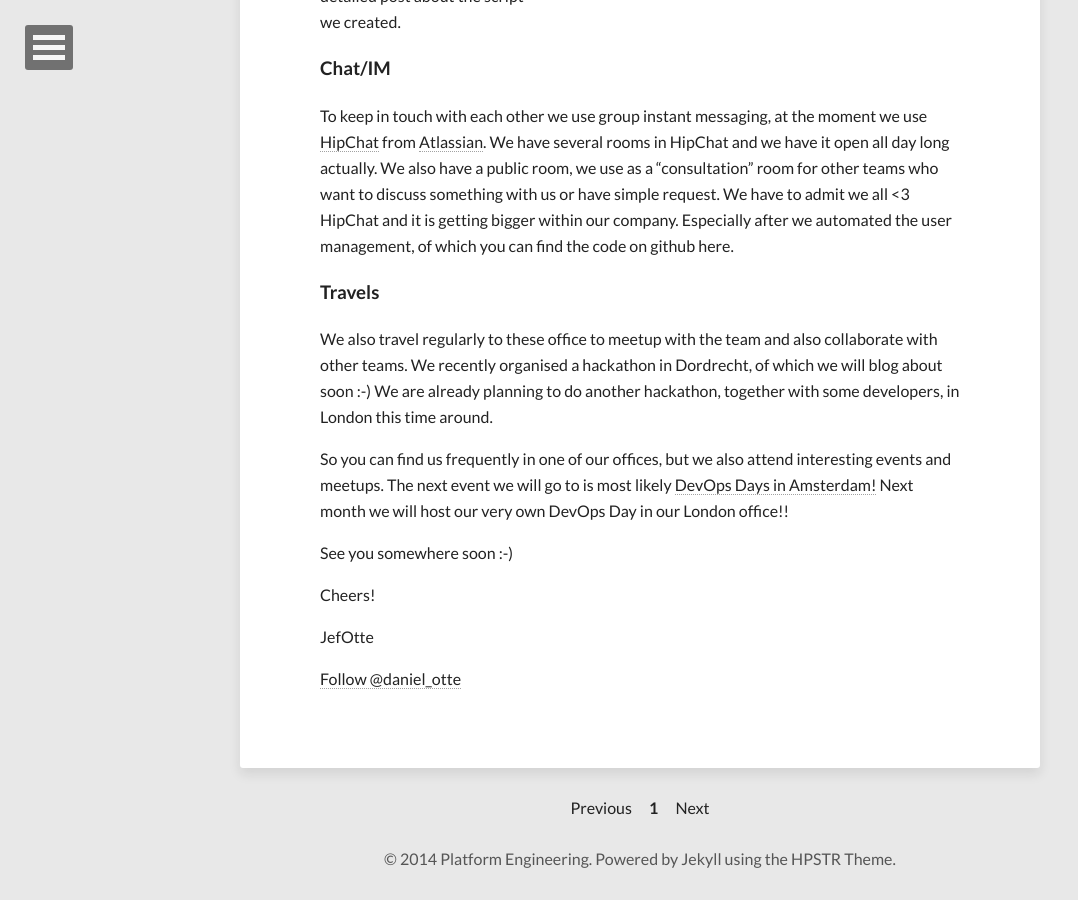
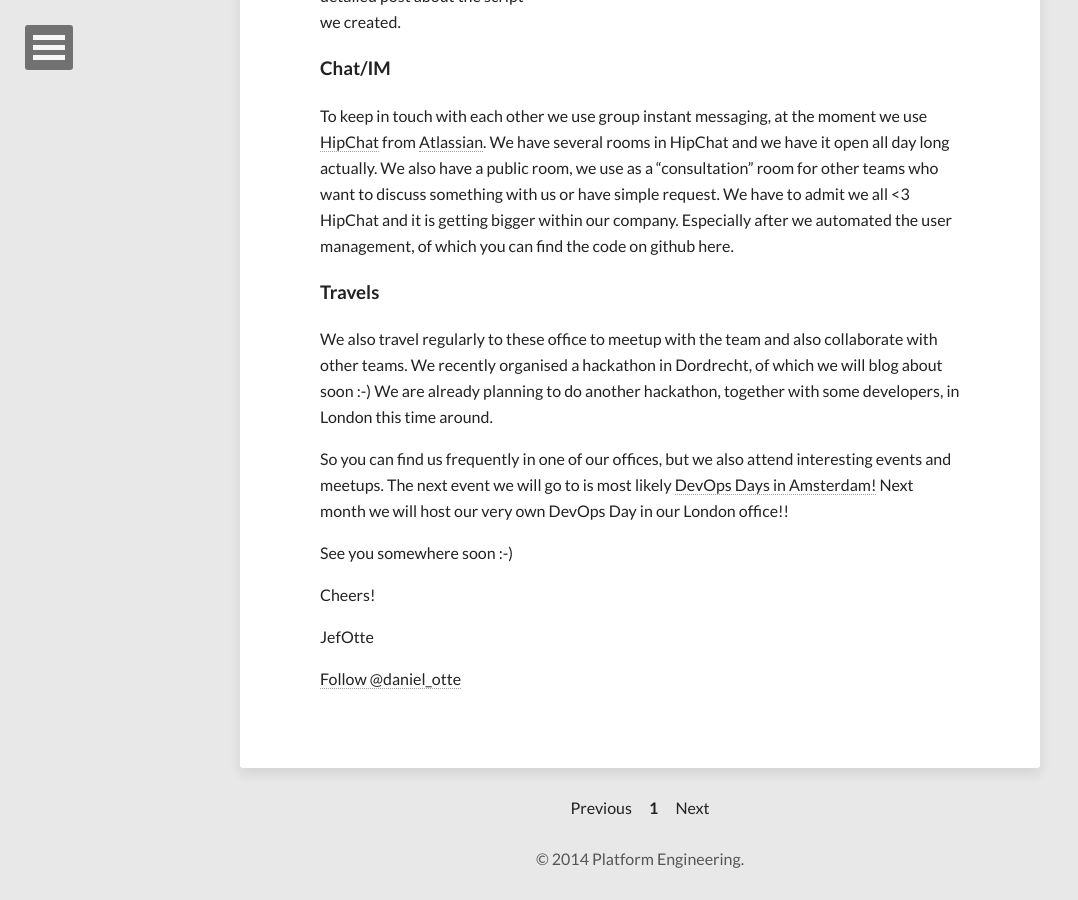
Before and after one commit to keymon/springerpe.github.io, a Jekyll site: the page built from index.html, in a window 1280 px wide and 900 px high, scrolled down 3559 px. Shown: the whole window, without its empty margins (0-1078 px from the left). Built offline with Jekyll 4.4.1, drawn with Linux system fonts in a browser that asks for light colours; nearby versions of some CDN libraries; the list of posts is cut into pages by our own code; comment, search, counter and statistics services are not loaded.

Commit message:
change footer text

```diff
--- a/_includes/footer.html
+++ b/_includes/footer.html
@@ -1 +1 @@
-<span>&copy; {{ site.time | date: '%Y' }} {{ site.owner.name }}. Powered by <a href="http://jekyllrb.com">Jekyll</a> using the <a href="http://mademistakes.com/hpstr/">HPSTR Theme</a>.</span>
+<span>&copy; {{ site.time | date: '%Y' }} {{ site.owner.name }}.
```
